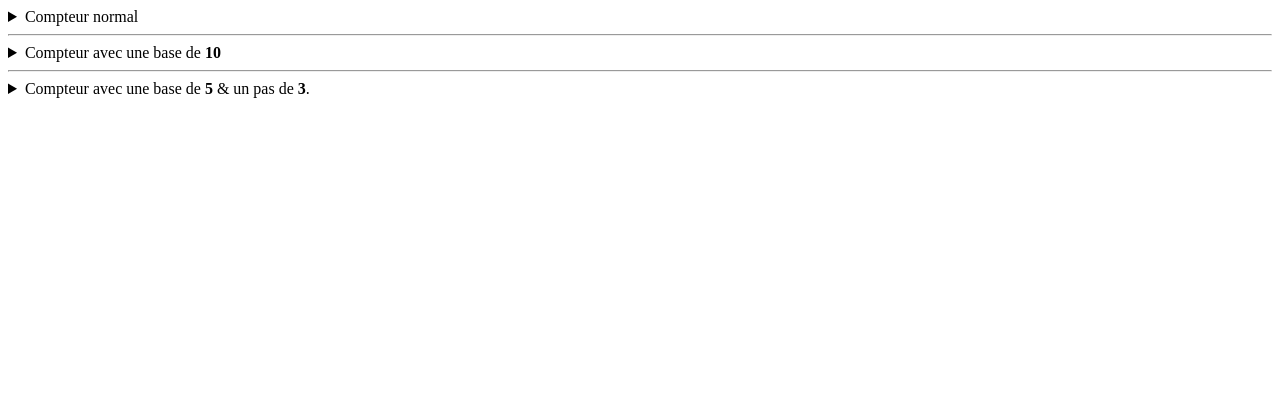
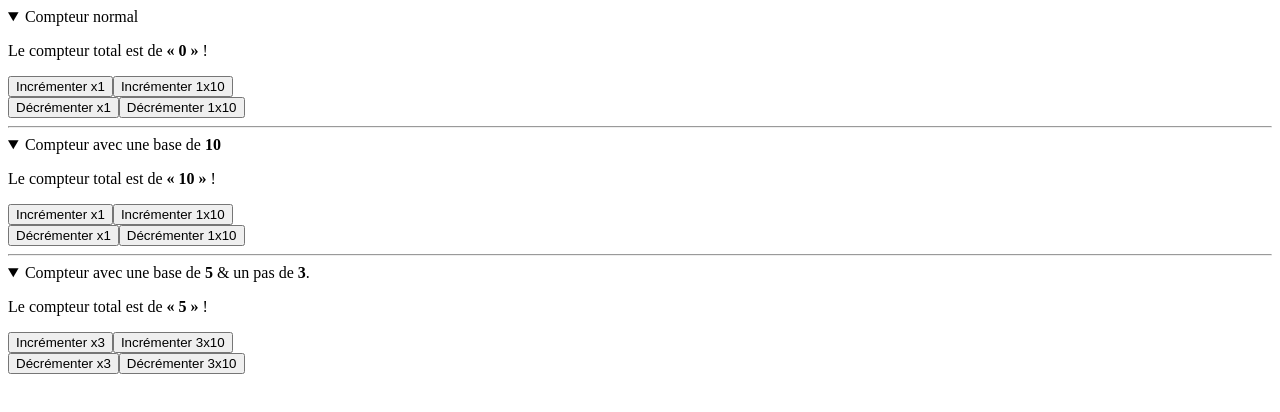
Before and after one commit to PhiSyX/Unframework.js, a website built with Vite: page examples/counter/index.html in a window 1280 px wide. Built offline with nearby package versions, Linux system fonts and the light colour scheme.

Commit message:
example(counter): attributs class & styles

```diff
--- a/examples/counter/index.html
+++ b/examples/counter/index.html
@@ -7,21 +7,21 @@
 		<script src="main.ts" type="module"></script>
 	</head>
 	<body>
-		<details>
+		<details open>
 			<summary>Compteur normal</summary>
 			<app-counter></app-counter>
 		</details>
 
 		<hr />
 
-		<details>
+		<details open>
 			<summary>Compteur avec une base de <strong>10</strong></summary>
 			<app-counter base="10"></app-counter>
 		</details>
 
 		<hr />
 
-		<details>
+		<details open>
 			<summary>
 				Compteur avec une base de <strong>5</strong> & un
 				pas de <strong>3</strong>.
--- a/examples/counter/main.ts
+++ b/examples/counter/main.ts
@@ -56,7 +56,23 @@ export class AppCounter
 			br(),
 			button("Décrémenter x", this.step).on("click", this.decrement_step),
 			button("Décrémenter ", this.step, "x10").on("click", this.decrement_x)
-		);
+		)
+			.id("my-best-counter")
+			.css({
+				".counter-15": {
+					backgroundColor: "black",
+				}
+			})
+			.classes({
+				"counter-15": this.total.computed((total) => {
+					return total >= 15 && total <= 20;
+				}),
+			})
+			.style({
+				"color": this.total.computed((total) => {
+					return total >= 15 && total <= 20 ? "red" : "black";
+				}),
+			});
 	}
 
 	/**
```
